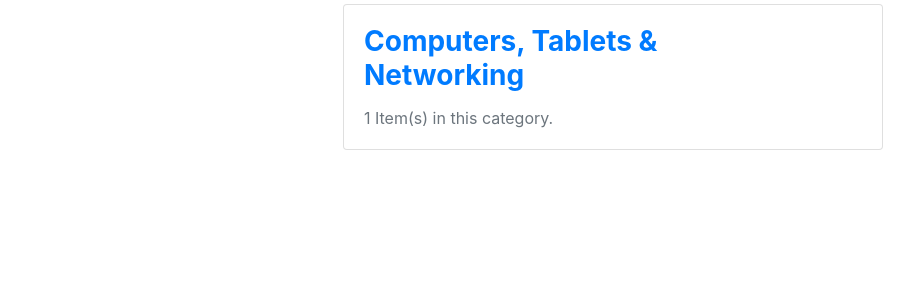
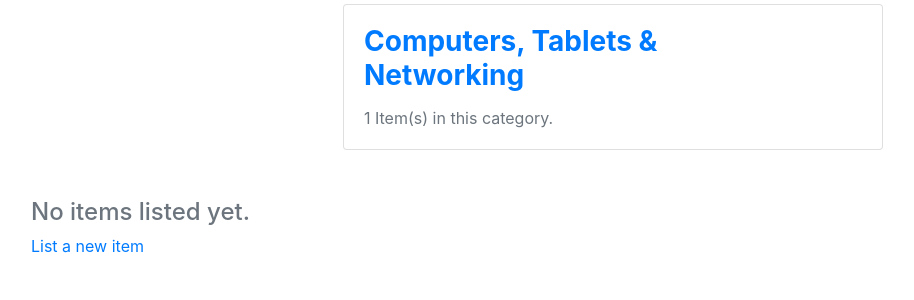
Before and after one commit to adriasala12/HarvardX-CS50W-commerce, a Django app: page /categories in a window 1280 px wide. Shown: the part 205-505 px from the top of the page, without its empty margins (27-941 px from the left). Run offline with Django 3.2, Linux system fonts and the light colour scheme; data comes from the database, SQL or seed files in the repository; some libraries are stand-ins or nearby versions.

Commit message:
If no categories, show no listings message and an add listing button.

```diff
--- a/auctions/templates/auctions/categories.html
+++ b/auctions/templates/auctions/categories.html
@@ -21,6 +21,12 @@
             </div>
 
         {% endif %}
+
     {% endfor %}
 
+    {% if categories.items %}
+        <h4 class="mx-5 mt-5 text-muted">No items listed yet.</h4>
+        <a class="ml-5" href="{% url 'add_listing' %}">List a new item</a>
+    {% endif %}
+
 {% endblock %}
```
